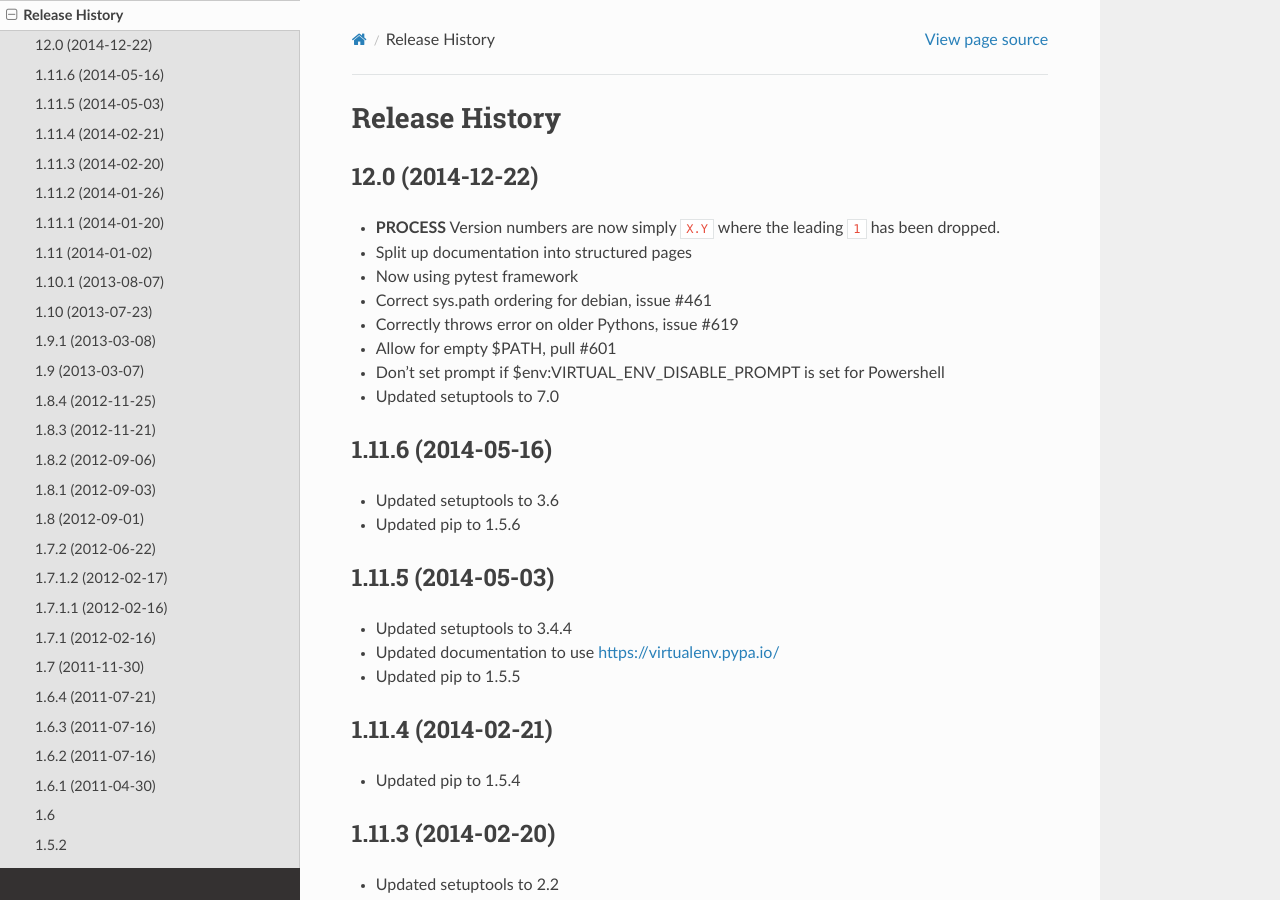
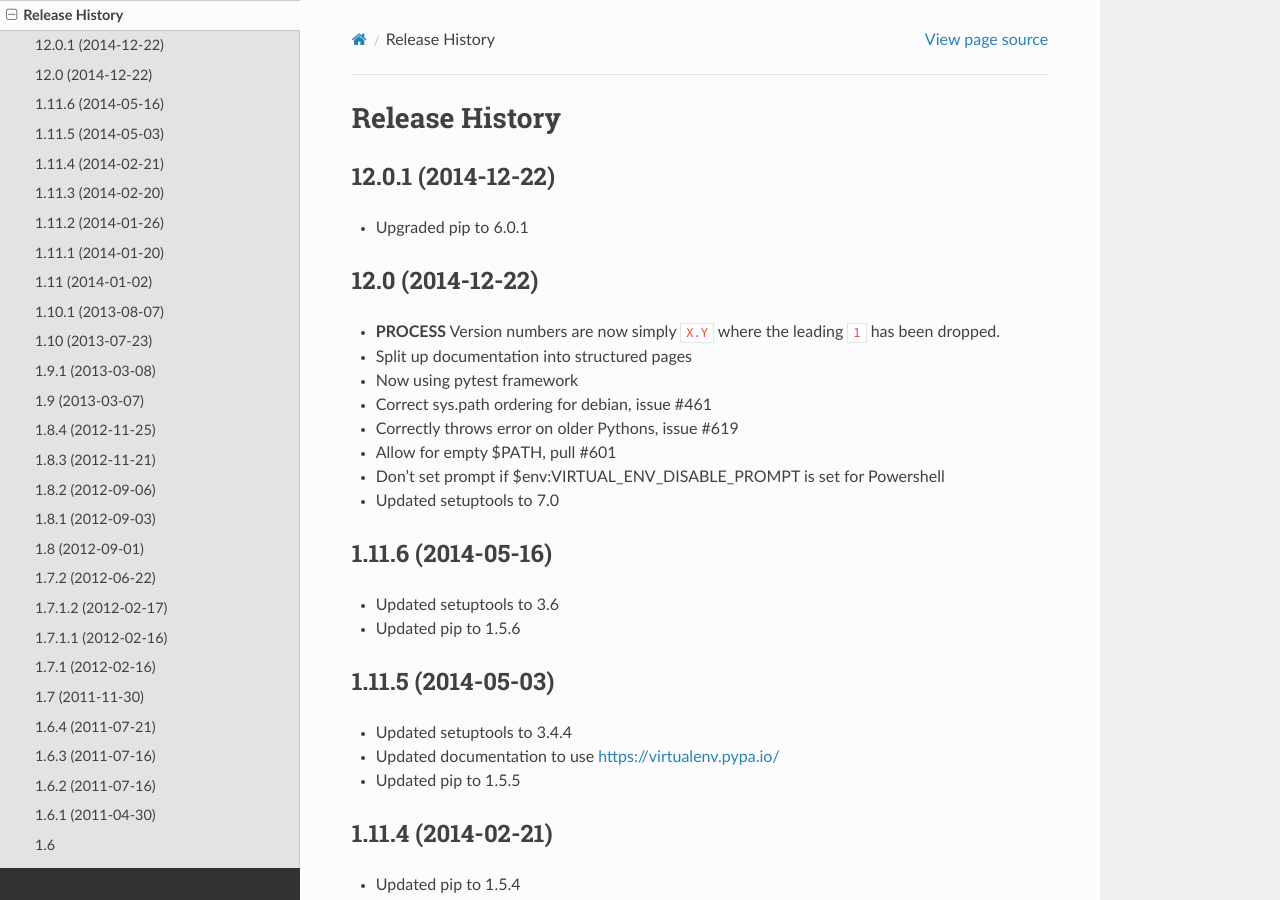
Before and after one commit to pypa/virtualenv, a Sphinx documentation site: the page built from docs/changes.rst, in a window 1280 px wide and 900 px high. Built offline with Sphinx 7.4.7 and the Read the Docs theme 2.0.0, drawn with Linux system fonts in a browser that asks for light colours.

Commit message:
Upgrade pip to 6.0.1

```diff
--- a/docs/changes.rst
+++ b/docs/changes.rst
@@ -1,5 +1,10 @@
 Release History
 ===============
+
+12.0.1 (2014-12-22)
+~~~~~~~~~~~~~~~~~~~
+
+* Upgraded pip to 6.0.1
 
 12.0 (2014-12-22)
 ~~~~~~~~~~~~~~~~~
```
Also changed, not shown: 2 other files.
